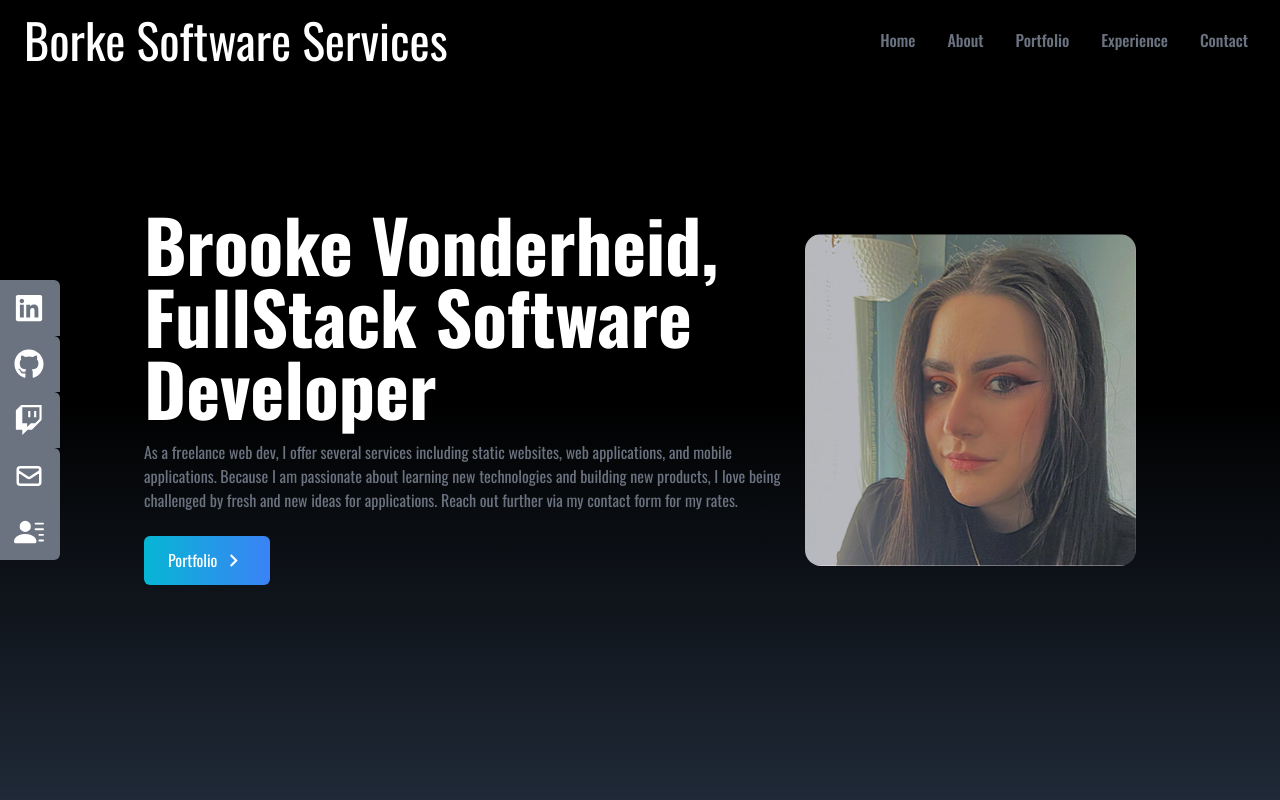
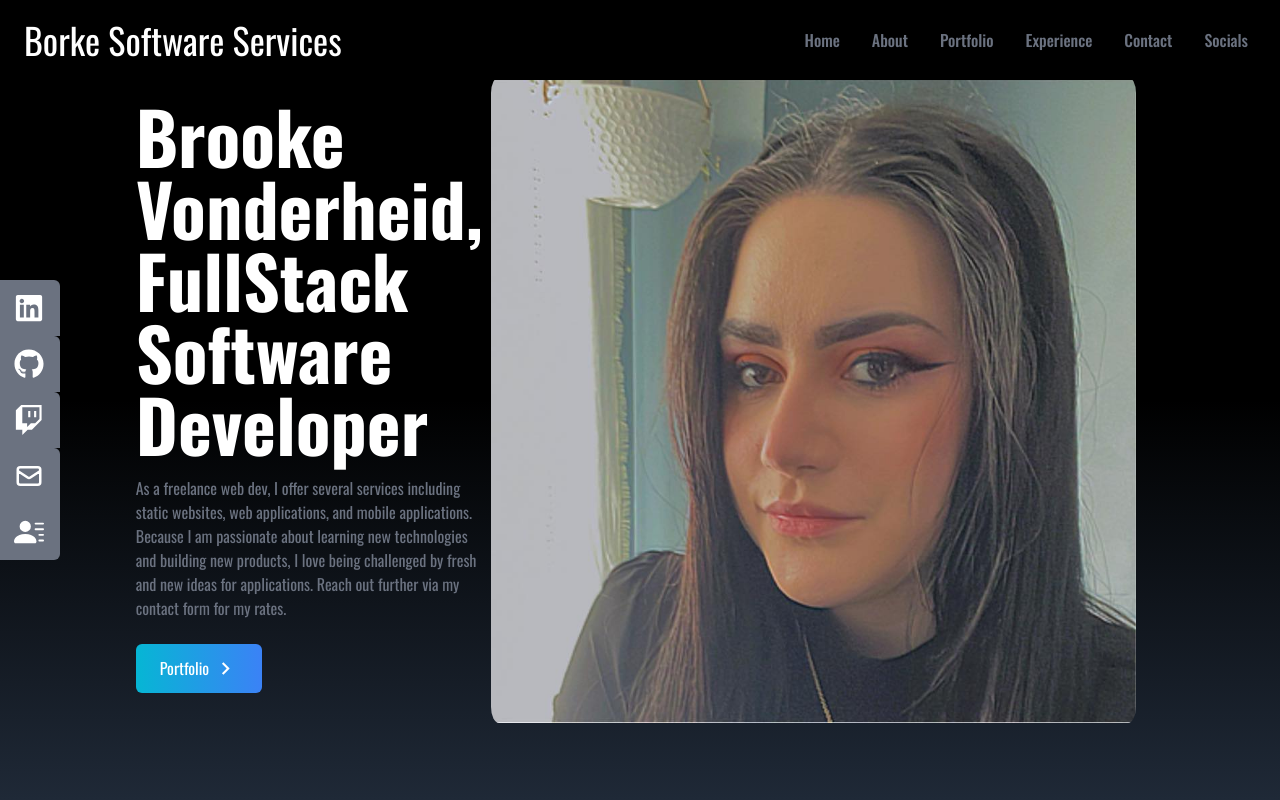
Before and after one commit to BrookaBrooke/BVPortfolio, a React (Create React App) app: page / in a window 1280 px wide. Shown: the top 800 px of the page. Built offline with nearby package versions, Linux system fonts and the light colour scheme.

Commit message:
added social media links for mobile devices

```diff
--- a/src/App.js
+++ b/src/App.js
@@ -5,6 +5,7 @@ import SocialLinks from "./components/SocialLinks";
 import Portfolio from "./components/Portfolio";
 import Experience from "./components/Experience";
 import Contact from "./components/Contact";
+import SocialNavMobile from "./components/SocialNavMobile";
 import 'tailwindcss/tailwind.css'
 
 
@@ -18,6 +19,7 @@ function App() {
   <Experience />
   <Contact />
 
+  <SocialNavMobile />
   <SocialLinks />
 </div>
   );
--- a/src/components/Home.jsx
+++ b/src/components/Home.jsx
@@ -28,7 +28,7 @@ const Home = () => {
                     </Link>
                 </div>
             </div>
-            <img src={headshot2} alt="my profile" className="rounded-2xl mx-auto w-1/3 md:w-half" />
+            <img src={headshot2} alt="my profile" className="rounded-2xl px-2 mx-auto w-2/3 md:w-half" />
         </div>
     </div>
     );
--- a/src/components/NavBar.jsx
+++ b/src/components/NavBar.jsx
@@ -26,12 +26,16 @@ const NavBar = () => {
       id: 5,
       link: "contact",
     },
+    {
+      id: 6,
+      link: "socials",
+    },
   ];
 
   return (
     <div className="flex justify-between items-center w-full h-20 px-4 text-white bg-black fixed">
       <div>
-        <h1 className="text-5xl font-signature ml-2">Borke Software Services</h1>
+        <h1 className="text-4xl font-signature ml-2">Borke Software Services</h1>
       </div>
 
       <ul className="hidden md:flex">
--- /dev/null
+++ b/src/components/SocialNavMobile.jsx
@@ -0,0 +1,78 @@
+import React from 'react'
+import {FaGithub , FaLinkedin} from 'react-icons/fa';
+import { HiOutlineMail } from'react-icons/hi';
+import { BsFillPersonLinesFill, BsTwitch } from 'react-icons/bs';
+import brookeSweResume1 from '../assets/brookeSweResume1.pdf';
+
+
+const SocialNavMobile = () => {
+    const links = [
+        {
+            id:1,
+            child: <FaLinkedin/>,
+            href: 'https://www.linkedin.com/in/brookevonderheid/',
+
+        },
+        {
+            id:2,
+            child: <FaGithub/>,
+            href: 'https://github.com/BrookaBrooke',
+
+        },
+        {
+          id:3,
+          child: <BsTwitch/>,
+          href: 'https://www.twitch.tv/brookabrooke',
+
+      },
+        {
+            id:4,
+            child: <HiOutlineMail/>,
+            href: 'mailto:brooke.vondy@gmail.com',
+
+        },
+        {
+            id:5,
+            child: <BsFillPersonLinesFill/>,
+            href: brookeSweResume1,
+
+
+        }
+    ]
+
+
+
+  return (
+    <div name="socials" className="bg-gradient-to-b from-black to gray-800 text-white md:h-screen">
+    <div className="max-w-screen-lg p-4 mx-auto flex flex-col justify-center w-full h-full">
+        <div className="pb-8">
+            <p className="text-4xl font-bold inline border-b-4 border-gray-500">Social Media Links</p>
+         </div>
+
+        <div className="grid sm:grid-cols-1 md:grid-cols-6 gap-2 px-2 py-2 sm:px-0">
+  {links.map(({ id, child, href }) => (
+    <div key={id} className="shadow-md shadow-gray-600 rounded-lg">
+      <img
+        src={child}
+        alt=""
+        className="rounded-md duration-200 hover:scale-105"
+      />
+      <div className="flex items-center justify-center">
+
+        <a href={href} target="_blank" rel="noreferrer">
+        <button className="w-1/2 px-6 py-3 m-4 duration-200 hover:scale-2">
+          {child}
+        </button>
+        </a>
+      </div>
+    </div>
+  ))}
+</div>
+
+    </div>
+
+</div>
+  )
+}
+
+export default SocialNavMobile
--- a/src/index.css
+++ b/src/index.css
@@ -1,4 +1,4 @@
-  @import url('https://fonts.googleapis.com/css2?family=Oswald:wght@200;300;400;500;600;700&display=swap');
+@import url('https://fonts.googleapis.com/css2?family=Oswald:wght@200;300;400;500;600;700&display=swap');
 
 
 @tailwind base;
```
